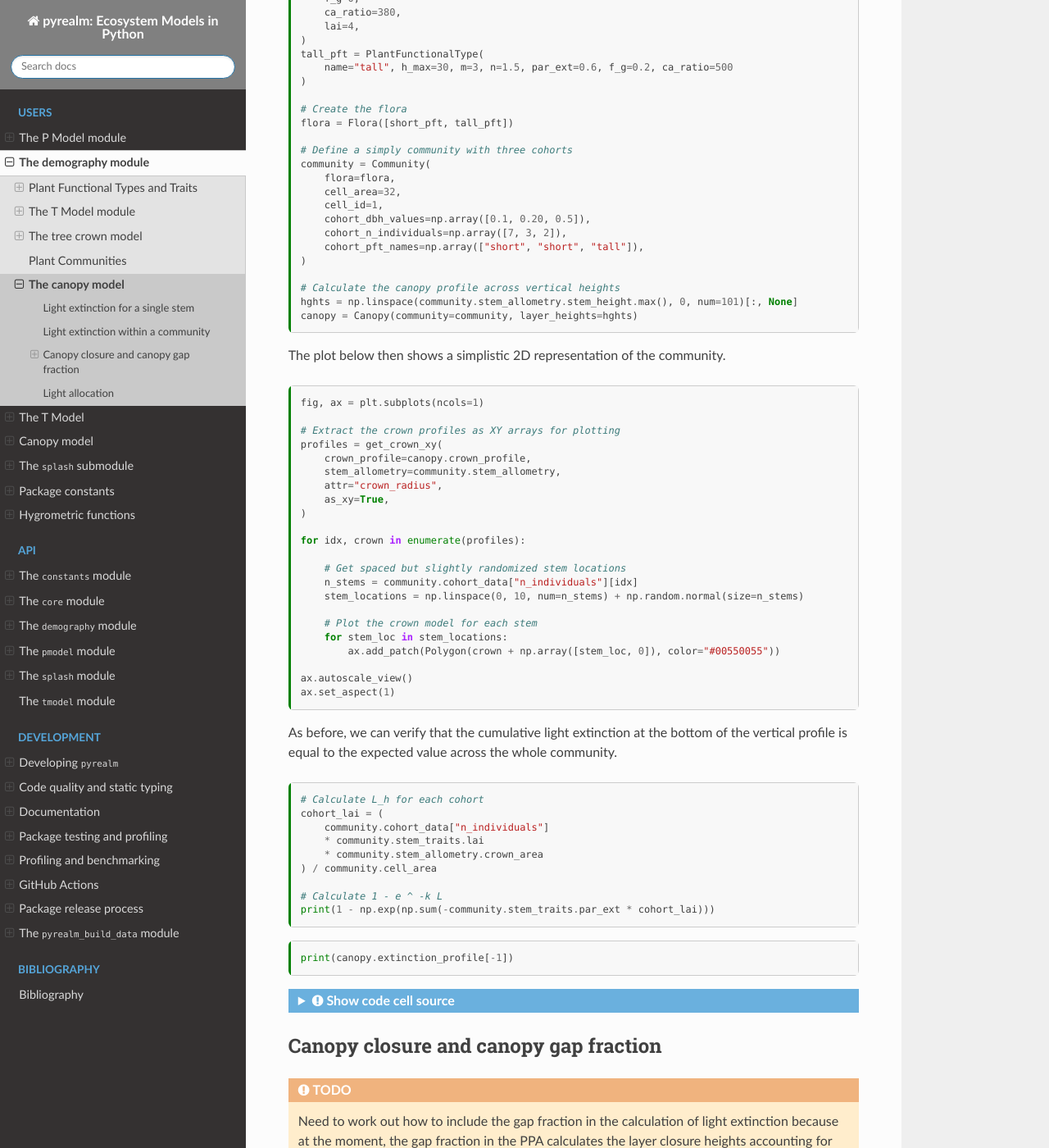
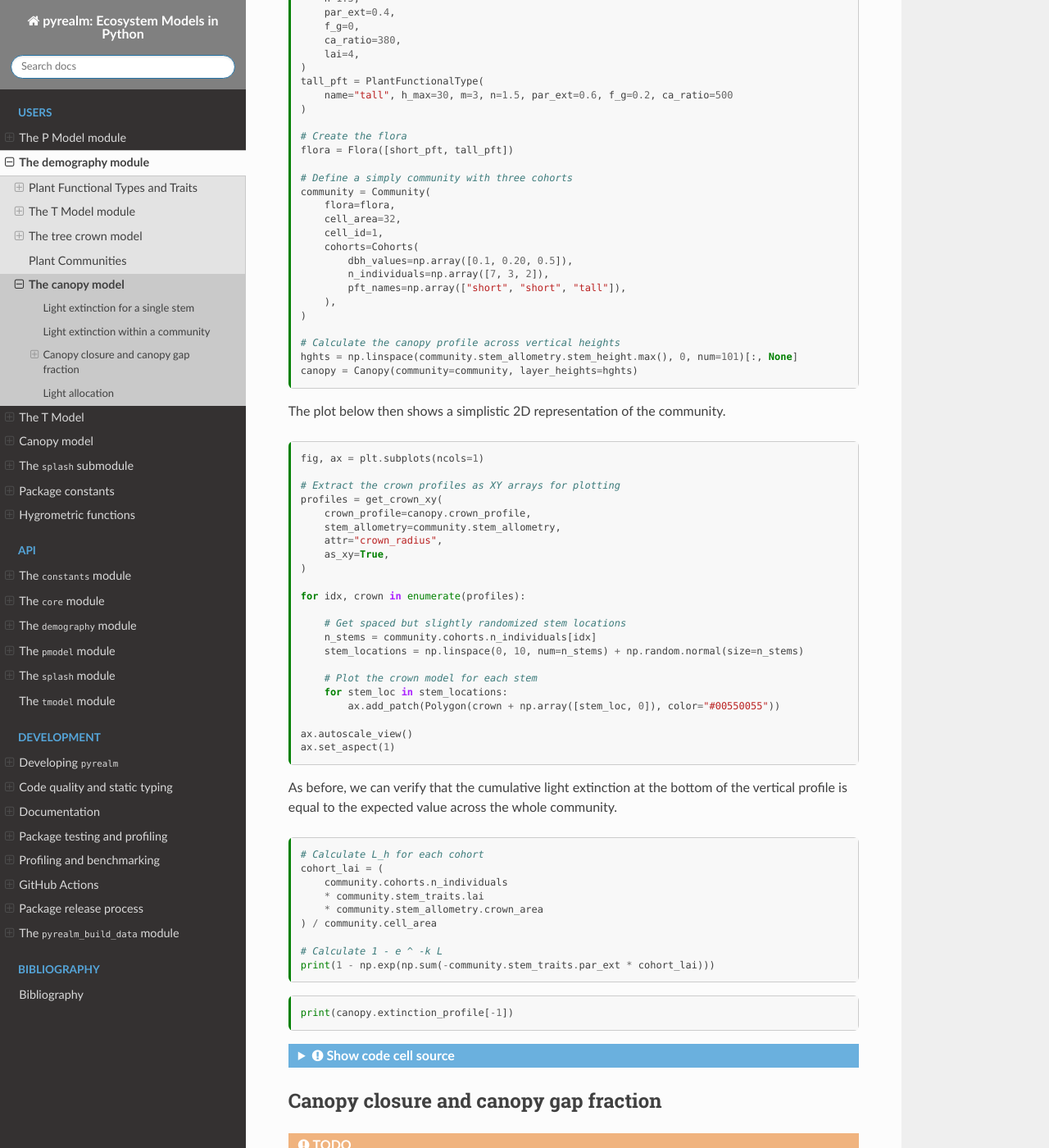
Before and after one commit to ImperialCollegeLondon/pyrealm, a Sphinx documentation site: the page built from docs/source/users/demography/canopy.md, in a window 1280 px wide and 1400 px high, scrolled down 3678 px. Shown: the whole window at 82% size. Built offline with Sphinx 7.4.7 and the Read the Docs theme 3.1.0, drawn with Linux system fonts in a browser that asks for light colours; cross-references to code outside the pages are shown as plain code; the version number is read from the project's files by our own code; some of the changed text lies outside the part shown.

Commit message:
Fixing docs

````diff
--- a/docs/source/users/demography/canopy.md
+++ b/docs/source/users/demography/canopy.md
@@ -40,7 +40,7 @@ import numpy as np
 import pandas as pd
 
 from pyrealm.demography.flora import PlantFunctionalType, Flora
-from pyrealm.demography.community import Community
+from pyrealm.demography.community import Cohorts, Community
 from pyrealm.demography.crown import CrownProfile, get_crown_xy
 from pyrealm.demography.canopy import Canopy
 from pyrealm.demography.t_model_functions import StemAllometry
@@ -117,9 +117,11 @@ simple_community = Community(
     flora=simple_flora,
     cell_area=total_area,
     cell_id=1,
-    cohort_dbh_values=stem_dbh,
-    cohort_n_individuals=np.array([1]),
-    cohort_pft_names=np.array(["defaults"]),
+    cohorts=Cohorts(
+        dbh_values=stem_dbh,
+        n_individuals=np.array([1]),
+        pft_names=np.array(["defaults"]),
+    ),
 )
 
 # Get the canopy model for the simple case from the canopy top
@@ -255,9 +257,11 @@ community = Community(
     flora=flora,
     cell_area=32,
     cell_id=1,
-    cohort_dbh_values=np.array([0.1, 0.20, 0.5]),
-    cohort_n_individuals=np.array([7, 3, 2]),
-    cohort_pft_names=np.array(["short", "short", "tall"]),
+    cohorts=Cohorts(
+        dbh_values=np.array([0.1, 0.20, 0.5]),
+        n_individuals=np.array([7, 3, 2]),
+        pft_names=np.array(["short", "short", "tall"]),
+    ),
 )
 
 # Calculate the canopy profile across vertical heights
@@ -281,7 +285,7 @@ profiles = get_crown_xy(
 for idx, crown in enumerate(profiles):
 
     # Get spaced but slightly randomized stem locations
-    n_stems = community.cohort_data["n_individuals"][idx]
+    n_stems = community.cohorts.n_individuals[idx]
     stem_locations = np.linspace(0, 10, num=n_stems) + np.random.normal(size=n_stems)
 
     # Plot the crown model for each stem
@@ -298,7 +302,7 @@ vertical profile is equal to the expected value across the whole community.
 ```{code-cell} ipython3
 # Calculate L_h for each cohort
 cohort_lai = (
-    community.cohort_data["n_individuals"]
+    community.cohorts.n_individuals
     * community.stem_traits.lai
     * community.stem_allometry.crown_area
 ) / community.cell_area
@@ -439,13 +443,13 @@ individuals in each cohort.
 ```{code-cell} ipython3
 # Calculate the total projected crown area across the community at each height
 community_crown_area = np.nansum(
-    canopy.crown_profile.projected_crown_area * community.cohort_data["n_individuals"],
+    canopy.crown_profile.projected_crown_area * community.cohorts.n_individuals,
     axis=1,
 )
 
 # Do the same for the projected leaf area
 community_leaf_area = np.nansum(
-    canopy.crown_profile.projected_leaf_area * community.cohort_data["n_individuals"],
+    canopy.crown_profile.projected_leaf_area * community.cohorts.n_individuals,
     axis=1,
 )
 ```
@@ -609,6 +613,6 @@ print(cohort_fapar)
    cohort to given the $f_{APAR}$ for each stem at each height.
 
 ```{code-cell} ipython3
-stem_fapar = cohort_fapar / community.cohort_data["n_individuals"]
+stem_fapar = cohort_fapar / community.cohorts.n_individuals
 print(stem_fapar)
 ```
````
Also changed, not shown: docs/source/users/demography/community.md (+6 -8 lines).
